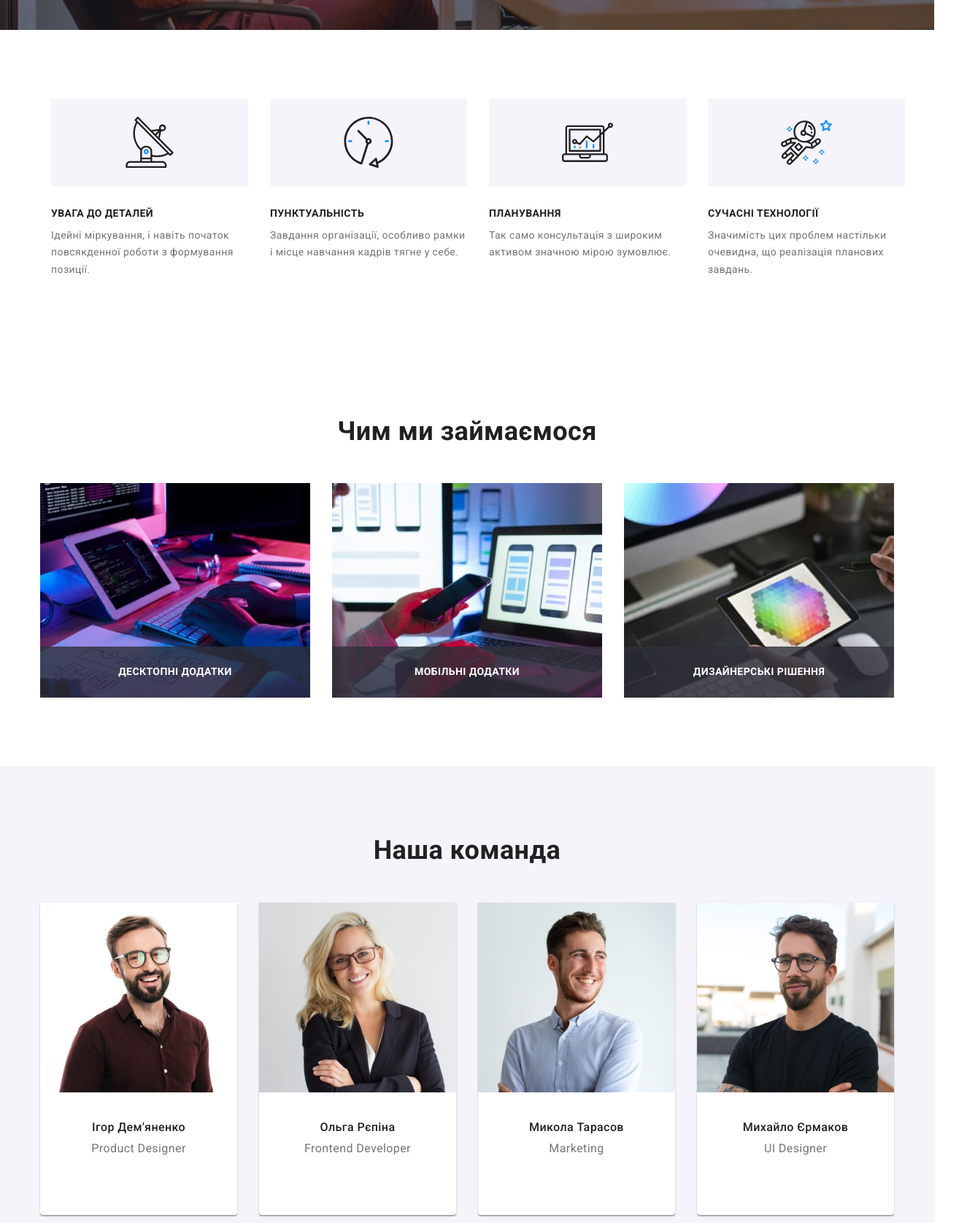
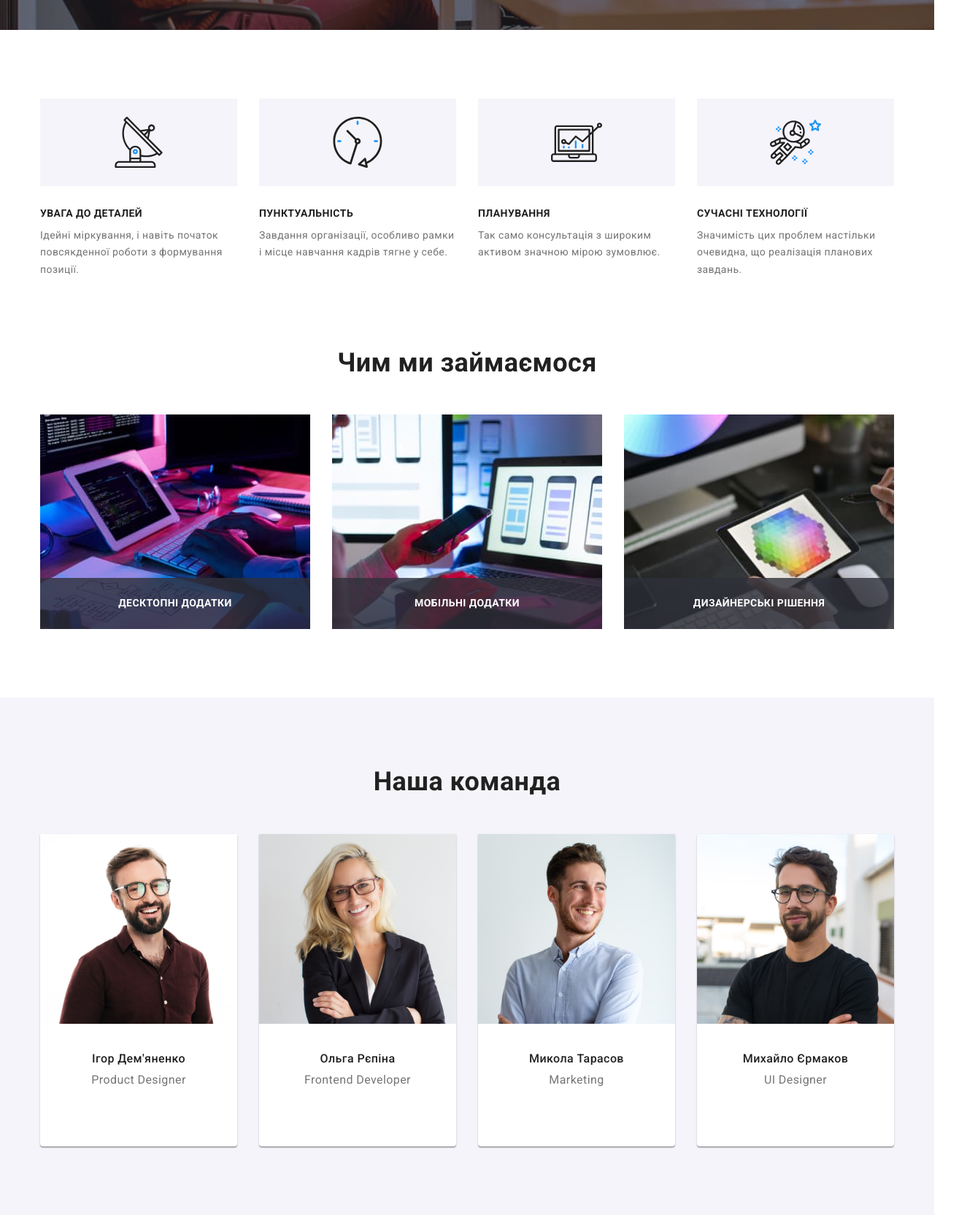
Before and after one commit to Nutochka/goit-markup-hw-07, a plain HTML site: page index.html in a window 1280 px wide. Shown: the part 640-2316 px from the top of the page at 73% size, 1314 px wide, since content can reach past the window. Drawn offline with nearby package versions, Linux system fonts and the light colour scheme.

Commit message:
Додає виправлення розмітки сайту

```diff
--- a/index.html
+++ b/index.html
@@ -50,10 +50,9 @@
             </div>
         </section>
         <!--перелік переваг-->
-        <div class="advantages">
-            <section class="advantages__section section">
-                <h2 class="advantages__title section-title visually-hidden">Перелік переваг</h2>
-                <ul class="advantages__list list advantages">
+        <section class="advantages section">
+            <h2 class="section-title visually-hidden">Перелік переваг</h2>
+            <ul class="advantages__list list">
                 <li class="advantages__holder">
                     <div class="advantages__icon-holder">
                         <svg class="advantages__icon" width="70" height="70">
@@ -61,7 +60,7 @@
                         </svg>
                     </div>
                     <h3 class="advantages__description-title">УВАГА ДО ДЕТАЛЕЙ</h3>
-                        <p>Ідейні міркування, і навіть початок повсякденної роботи з формування позиції.</p>
+                    <p class="advantages__descr">Ідейні міркування, і навіть початок повсякденної роботи з формування позиції.</p>
             </li>
                 <li class="advantages__holder">
                     <div class="advantages__icon-holder">
@@ -70,7 +69,7 @@
                         </svg>
                     </div>
                     <h3 class="advantages__description-title">ПУНКТУАЛЬНІСТЬ</h3>
-                        <p>Завдання організації, особливо рамки і місце навчання кадрів тягне у себе.</p>
+                    <p class="advantages__descr">Завдання організації, особливо рамки і місце навчання кадрів тягне у себе.</p>
                 </li>
                 <li class="advantages__holder">
                     <div class="advantages__icon-holder">
@@ -79,7 +78,7 @@
                         </svg>
                     </div>
                     <h3 class="advantages__description-title">ПЛАНУВАННЯ</h3>
-                        <p>Так само консультація з широким активом значною мірою зумовлює.</p>
+                    <p class="advantages__descr">Так само консультація з широким активом значною мірою зумовлює.</p>
                 </li>
                 <li class="advantages__holder">
                     <div class="advantages__icon-holder">
@@ -88,48 +87,38 @@
                         </svg>
                     </div>
                     <h3 class="advantages__description-title">СУЧАСНІ ТЕХНОЛОГІЇ</h3>
-                        <p>Значимість цих проблем настільки очевидна, що реалізація планових завдань.</p>
+                    <p class="advantages__descr">Значимість цих проблем настільки очевидна, що реалізація планових завдань.</p>
                 </li>
             </ul>
         </section>
-        </div>
         <!--чим ми займаємося-->
-        <div class="profile">
-            <section class="profile__section section">
+        <section class="profile">
             <h2 class="profile__title section-title">Чим ми займаємося</h2>
             <!--фото контент-->
             <ul class="profile__list list profile">
-                    <div class="profile__list-holder">
-                        <li>
+                <li class="profile__list-holder">
                     <img src="./images/box-1.jpg" alt="Людина друкує на клавіатурі" width="370"/>
+                    <div class="profile__layer">
+                        <p class="profile__layer-descr">Десктопні додатки</p>
+                    </div>
                 </li>
+                <li class="profile__list-holder">
+                    <img src="./images/box-2.jpg" alt="Телефон в руках людини" width="370"/>
                     <div class="profile__layer">
-                            <p>Десктопні додатки</p>
+                        <p class="profile__layer-descr">Мобільні додатки</p>
                     </div>
+                </li>
+                <li class="profile__list-holder">
+                    <img src="./images/box-3.jpg" alt="Планшет і стилус в руках людини" width="370"/>
+                    <div class="profile__layer">
+                        <p class="profile__layer-descr">Дизайнерські рішення</p>
                     </div>
-                    <div class="profile__list-holder">
-                        <li>
-                            <img src="./images/box-2.jpg" alt="Телефон в руках людини" width="370"/>
                 </li>
-                        <div class="profile__layer">
-                            <p>Мобільні додатки</p>
-                        </div>
-                    </div>
-                    <div class="profile__list-holder">
-                        <li>
-                            <img src="./images/box-3.jpg" alt="Планшет і стилус в руках людини" width="370"/>
-                        </li>
-                        <div class="profile__layer">
-                            <p>Дизайнерські рішення</p>
-                        </div>
-                    </div>
             </ul>
         </section>
-        </div>
         <!--наша команда-->
-        <section class="team section team">
-            <div class="team__container">
-                <h2 class="team__title section-title">Наша команда</h2>
+        <section class="team section">
+            <h2 class="section-title">Наша команда</h2>
             <ul class="team__list list team">
                 <li class="team__cards">
                     <img src="./images/team-card-1.jpg" alt="Фото Ігор Дем'яненко" width="270"/>
@@ -280,7 +269,6 @@
                     </div>
                 </li>
             </ul>
-            </div>
         </section>
         <div class="clients">
             <section class="clients__section section regulars">
--- a/sass/components/_advantages.scss
+++ b/sass/components/_advantages.scss
@@ -5,6 +5,7 @@
 
     &__list {
         display: flex;
+        justify-content: center;
     }
 
     &__holder {
--- a/sass/components/_contacts.scss
+++ b/sass/components/_contacts.scss
@@ -1,7 +1,6 @@
 .contacts__container {
-    width: 1600px;
     margin: 0 auto;
-    padding: 60px 0 60px 215px;
+    justify-content: center;
     display: flex;
     align-items: baseline;
 
@@ -66,6 +65,8 @@ footer .logo {
     margin: 0 auto;
     padding: 0 15px;
     background-color: var(--secondary-background-color);
+    padding-top: 60px;
+    padding-bottom: 60px;
 }
 
 .join__icon-holder {
@@ -194,8 +195,6 @@ footer .logo {
     }
 }
 
-
-
 .contacts.link {
     color: var(--color-contacts);
 }
--- a/sass/components/_profile.scss
+++ b/sass/components/_profile.scss
@@ -1,24 +1,18 @@
 .profile {
+    padding-top: 0;
+    padding-bottom: 94px;
     width: 1200px;
     margin: 0 auto;
-    padding: 0 15px;
-
-    &__section {
-        padding-top: 0;
+    padding-left: 15px;
+    padding-right: 15px;
 
         & .section-title {
             margin-bottom: 50px;
             text-align: center;
         }
-    }
+
 
     &__layer {
-        font-weight: 700;
-        font-size: 14px;
-        line-height: 1.14;
-        letter-spacing: 0.03em;
-        text-transform: uppercase;
-        color: var(--secondary-text-color);
         background-color: rgba(47, 48, 58, 0.8);
         width: 370px;
         height: 70px;
@@ -27,6 +21,15 @@
         align-items: center;
         position: absolute;
         bottom: 0;
+
+        &-descr {
+            font-weight: 700;
+            font-size: 14px;
+            line-height: 1.14;
+            letter-spacing: 0.03em;
+            text-transform: uppercase;
+            color: var(--secondary-text-color);
+        }
     }
 
     &__list-holder {
--- a/sass/components/_team.scss
+++ b/sass/components/_team.scss
@@ -1,4 +1,4 @@
-.team__container {
+.team {
     width: 1200px;
     margin: 0 auto;
     padding: 0 15px;
--- a/sass/components/main.scss
+++ b/sass/components/main.scss
@@ -4,7 +4,7 @@
 @import './profile';
 @import './team';
 @import './examples';
-@import './utils/vars';
+@import '../utils/vars';
 @import './common';
 @import './clients';
 @import './contacts';
```
Also changed, not shown: css/main.css, css/main.min.css, 2 other files. Lines whose indentation alone changed are shown as unchanged.
